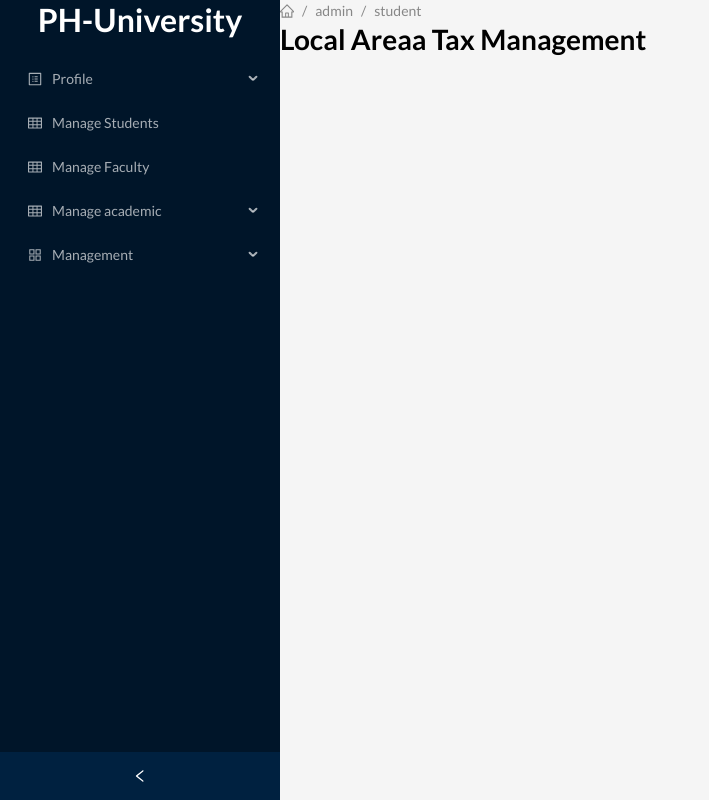
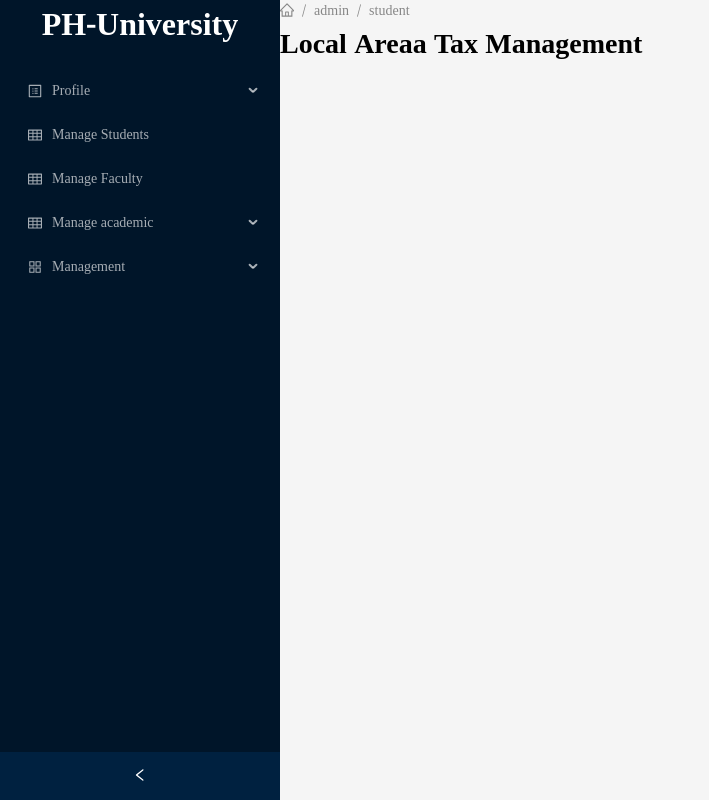
Before and after one commit to f4faysal/local-areaa-tax-management, a Next.js app: page / in a window 1280 px wide. Shown: the whole page, without its empty margins (0-709 px from the left). Built offline with nearby package versions, Linux system fonts and the light colour scheme.

Commit message:
Update font-family in globals.css

```diff
--- a/src/app/globals.css
+++ b/src/app/globals.css
@@ -4,6 +4,6 @@
   box-sizing: border-box;
   padding: 0;
   margin: 0;
+  font-family: "Lato", sans-serif;
   font-family: "Noto Serif Bengali", serif;
-  font-family: "Lato", sans-serif;
 }
```
